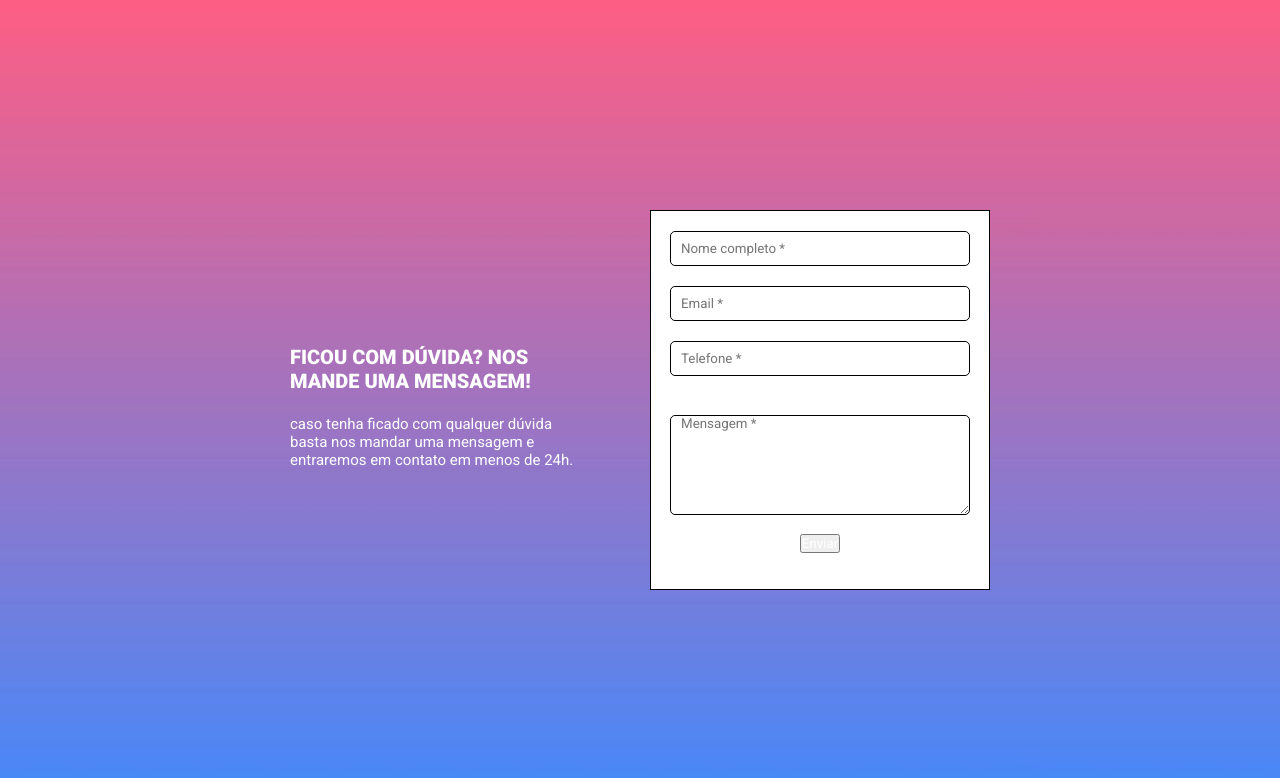
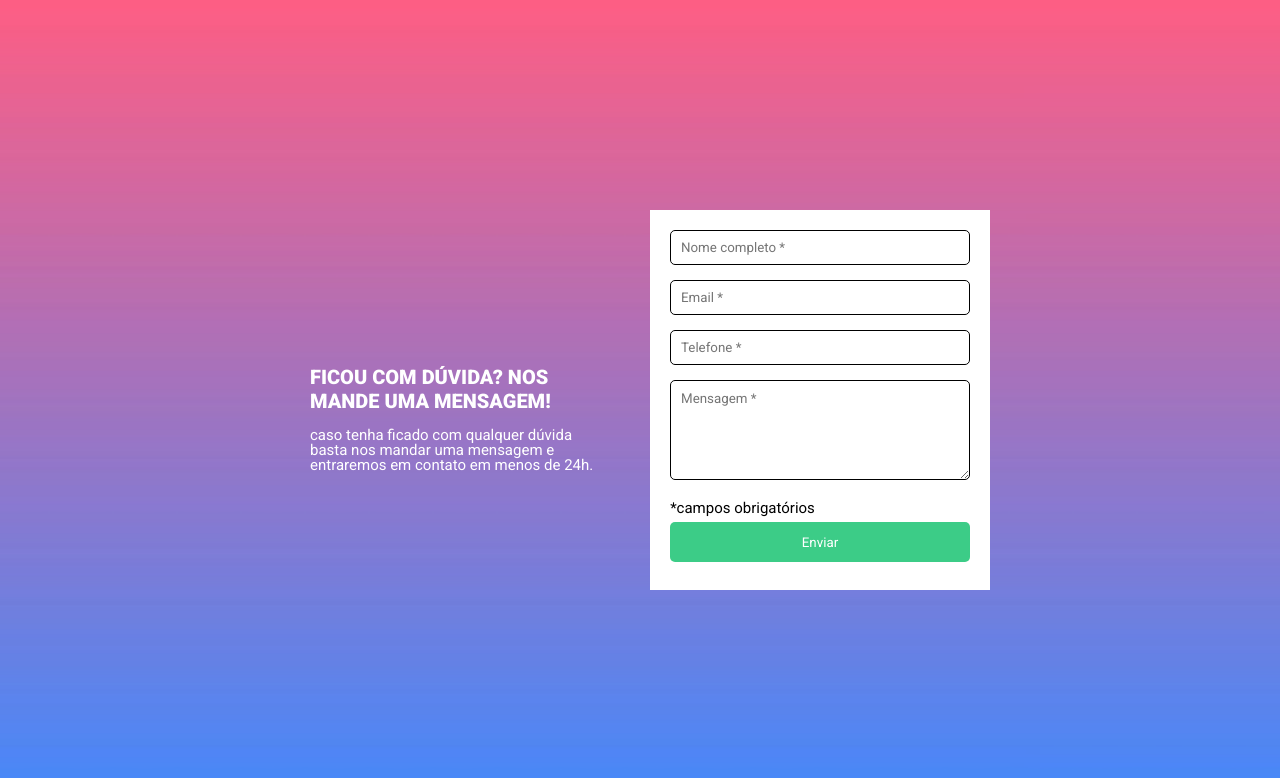
Before and after one commit to PresleyDev/quest-formulario, a plain HTML site: page index.html in a window 1280 px wide. Drawn offline with Linux system fonts and the light colour scheme.

Commit message:
Adicionando o projeto finalizado

```diff
--- a/index.html
+++ b/index.html
@@ -17,29 +17,46 @@
   </head>
   <body>
     <main>
-      <section>
         <div class="container1">
           <h1 class="titulo1">FICOU COM DÚVIDA? NOS MANDE UMA MENSAGEM!</h1>
 
-          <p class="paragrafo1">
-            caso tenha ficado com qualquer dúvida basta nos mandar uma mensagem
-            e entraremos em contato em menos de 24h.
-          </p>
+
+          <div class="container-paragrafo">
+            <p class="paragrafo1">
+              caso tenha ficado com qualquer dúvida basta nos mandar uma mensagem
+              e entraremos em contato em menos de 24h.
+            </p>
+          </div>
         </div>
 
-        <form action="#" class="form">
-          <input class="informacao" type="text" name="" id="" placeholder="Nome completo *" />
-          <input class="informacao" type="text" name="" id="" placeholder="Email *" />
+        <form class="container-form">
 
-          <input class="informacao" type="tel" name="" id="" placeholder="Telefone *" />
-          <br />
-          <textarea class="informacao texto" id="" placeholder="Mensagem *"></textarea>
+          <div class="campo">
+            <input class="informacao" type="text" name="nome" id="nome" placeholder="Nome completo *" />
+            <p class="obrigatorio">campo obrigatório</p>
+          </div>
 
-          <p>*campos obrigatórios</p>
+          <div class="campo">
+            <input class="informacao" type="email" name="email" id="email" placeholder="Email *" />
+            <p class="obrigatorio">campo obrigatório</p>
+          </div>
+
+          <div class="campo">
+            <input class="informacao" type="tel" name="telefone" id="telefone" placeholder="Telefone *" />
+            <p class="obrigatorio">campo obrigatorio</p>
+          </div>
+
+          <div class="campo">
+            <textarea class="informacao texto" name="mensagem" id="mensagem" placeholder="Mensagem *"></textarea>
+          <p class="obrigatorio">campo obrigatório</p>
+        </div>
+
+          <p class="paragrafo2">*campos obrigatórios</p>
 
           <input class="enviar" type="submit" value="Enviar" />
         </form>
-      </section>
     </main>
+
+    <script src="src/js/formulario.js"></script>
   </body>
 </html>
--- a/src/css/estilo.css
+++ b/src/css/estilo.css
@@ -5,57 +5,94 @@ html {
     background-size: 100% 100vh;
 }
 
-section {
+main {
     display: flex;
     justify-content: center;
     align-items: center;
     min-height: 100vh;
+    font-size: 15px;
 }
 
 .container1 {
     width: 300px;
     height: 111px;
+    color: #FFFFFF;
+    padding: 20px;
 }
+
 
 .container1 .titulo1 {
     font-weight: 900;
     font-size: 20px;
+    margin-bottom: 15px;
+}
+
+.container1 .container-paragrafo {
     width: 300px;
     height: 55px;
-    margin-bottom: 15px;
 }
 
 .container1 .paragrafo1 {
     writing-mode: 300px;
     height: 55px;
-    font-weight: 400;
     font-size: 15px;
+    line-height: 100%;
 }
 
-.form {
+.container-form {
     background-color: #FFFFFF;
-    color: #000000;
     display: flex;
     width: 340px;
     height: 380px;
     margin-left: 60px;
-    border: solid 1px #000000;
     align-items: center;
     flex-direction: column;
+    padding: 20px;
 }
 
-.form .informacao {
+.container-form .campo {
+    margin-bottom: 15px;
+}
+.container-form .informacao {
     width: 300px;
     height: 35px;
     border: solid 1px #000000;
     border-radius: 5px;
-    margin-top: 20px;
     padding-left: 10px;
-    color: #000000;
 }
 
-.form .informacao.texto {
+
+.container-form .obrigatorio {
+    display: none;
+    color: #FF0000;
+    font-size: 8px;
+    margin-right: 230px;
+}
+
+.container-form .informacao.texto {
+    height: 100px;
+    padding: 10px;
+}
+
+.container-form .paragrafo2 {
+    font-weight: 400;
+    margin-right: 155px;
+    margin-bottom: 5px;
+}
+
+.container-form .enviar {
+    border: none;
     width: 300px;
-    height: 100px;
+    height: 40px;
     border-radius: 5px;
+    background-color: #3CCC87;
+    color: #FFFFFF;
 }
+
+.container-form .borda-verde {
+    border: solid 1px #3CCC87;
+}
+
+.container-form .borda-vermelha {
+    border: solid 1px #FF0000;
+}
--- a/src/css/reset.css
+++ b/src/css/reset.css
@@ -2,6 +2,5 @@
     margin: 0;
     padding: 0;
     box-sizing: border-box;
-    color: #FFFFFF;
     font-family: "Roboto", sans-serif;
 }
--- a/src/js/formulario.js
+++ b/src/js/formulario.js
@@ -0,0 +1,19 @@
+const formulario = document.querySelector('.container-form');
+const campos = document.querySelectorAll('.informacao');
+const mensagensErro = document.querySelectorAll('.obrigatorio');
+
+formulario.addEventListener('submit', function(event) {
+    event.preventDefault(); // impede o recarregamento da página
+
+    campos.forEach((campo, index) => {
+        if (campo.value.trim() === '') {
+            campo.classList.remove('borda-verde');
+            campo.classList.add('borda-vermelha');
+            mensagensErro[index].style.display = 'block';
+        } else {
+            campo.classList.remove('borda-vermelha');
+            campo.classList.add('borda-verde');
+            mensagensErro[index].style.display = 'none';
+        }
+    });
+});
```
